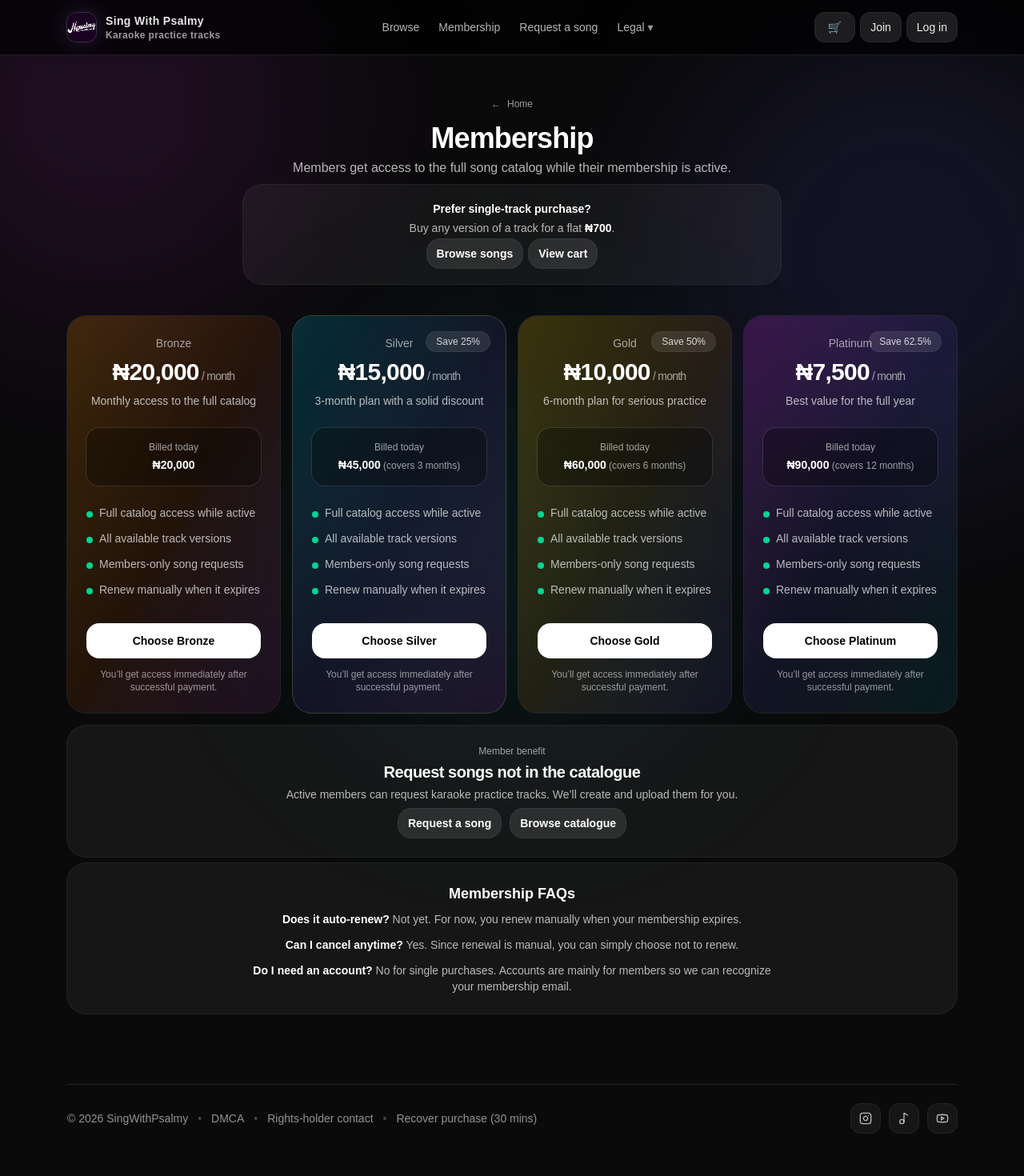
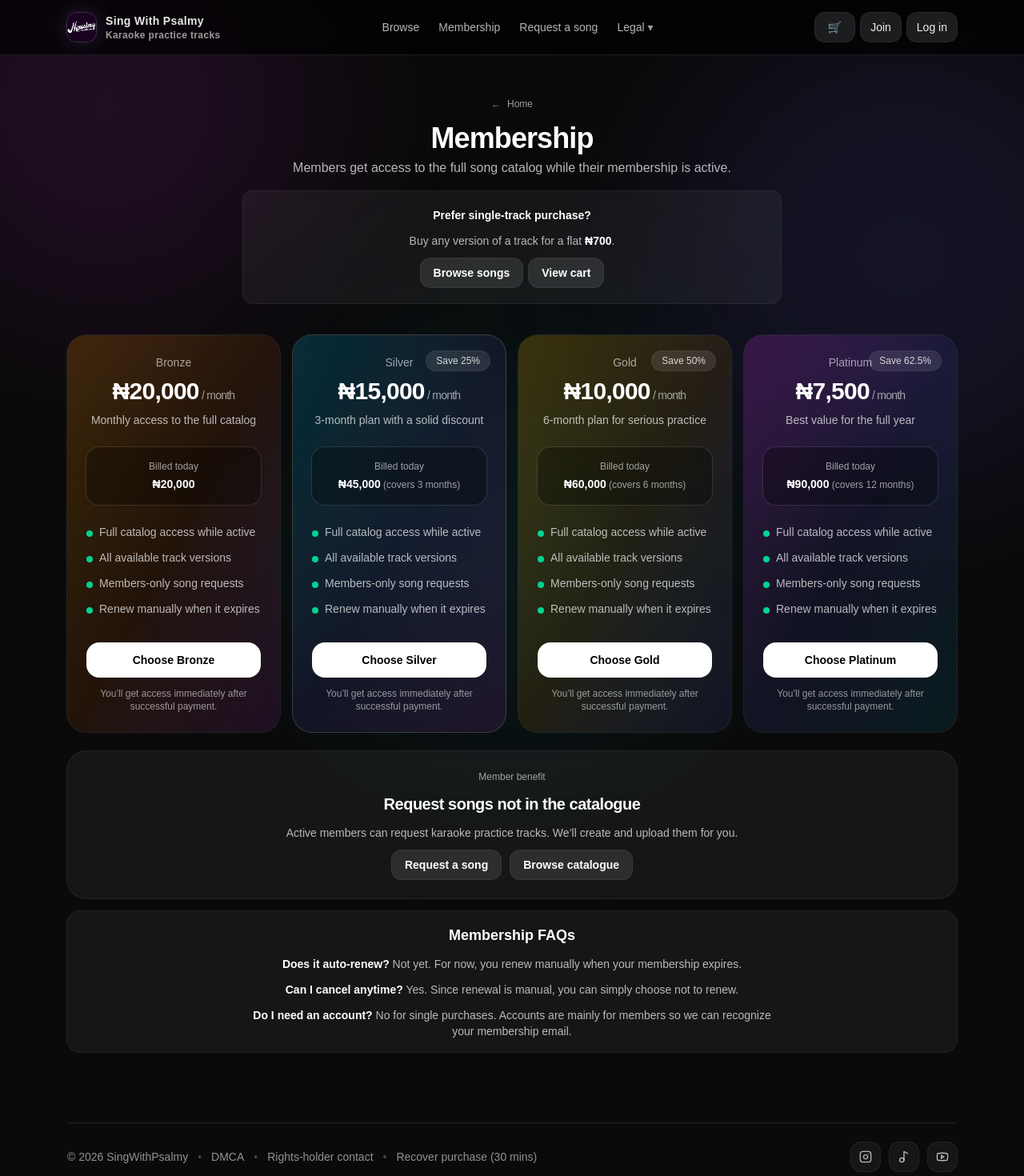
Before and after one commit to McPsalmy/singwithpsalmy, a Next.js app: page /membership in a window 1280 px wide. Shown: the top 1470 px of the page at 80% size. Built offline with nearby package versions, Linux system fonts and the light colour scheme; no server answers.

Commit message:
membership

```diff
--- a/app/membership/page.tsx
+++ b/app/membership/page.tsx
@@ -246,16 +246,16 @@ export default function MembershipPage() {
                 </div>
               ) : null}
 
-              <div className="mt-1 flex flex-wrap justify-center gap-2">
+              <div className="mt-4 flex flex-wrap justify-center gap-2">
                 <a
                   href="/account"
-                  className="rounded-2xl bg-white/10 px-3 py-2 text-sm font-semibold ring-1 ring-white/15 hover:bg-white/15"
+                  className="rounded-xl bg-white/10 px-4 py-2 text-sm font-semibold ring-1 ring-white/15 hover:bg-white/15"
                 >
                   Go to account
                 </a>
                 <a
                   href="/browse"
-                  className="rounded-2xl bg-white/10 px-3 py-2 text-sm font-semibold ring-1 ring-white/15 hover:bg-white/15"
+                  className="rounded-xl bg-white/10 px-4 py-2 text-sm font-semibold ring-1 ring-white/15 hover:bg-white/15"
                 >
                   Browse songs
                 </a>
@@ -264,22 +264,22 @@ export default function MembershipPage() {
           ) : null}
 
           {/* Single-track purchase note */}
-          <div className="mt-2 rounded-3xl bg-white/5 p-5 ring-1 ring-white/10">
+          <div className="mt-4 rounded-xl bg-white/5 p-5 ring-1 ring-white/10">
             <div className="text-sm font-semibold">Prefer single-track purchase?</div>
-            <p className="mt-1 text-sm text-white/70">
+            <p className="mt-3 text-sm text-white/70">
               Buy any version of a track for a flat{" "}
               <span className="font-semibold text-white">₦700</span>.
             </p>
-            <div className="mt-1 flex flex-wrap justify-center gap-2">
+            <div className="mt-3 flex flex-wrap justify-center gap-2">
               <a
                 href="/browse"
-                className="rounded-2xl bg-white/10 px-3 py-2 text-sm font-semibold ring-1 ring-white/15 hover:bg-white/15"
+                className="rounded-xl bg-white/10 px-4 py-2 text-sm font-semibold ring-1 ring-white/15 hover:bg-white/15"
               >
                 Browse songs
               </a>
               <a
                 href="/cart"
-                className="rounded-2xl bg-white/10 px-3 py-2 text-sm font-semibold ring-1 ring-white/15 hover:bg-white/15"
+                className="rounded-xl bg-white/10 px-4 py-2 text-sm font-semibold ring-1 ring-white/15 hover:bg-white/15"
               >
                 View cart
               </a>
@@ -372,25 +372,25 @@ export default function MembershipPage() {
         </div>
 
         {/* Member benefit block */}
-        <div className="mt-4 rounded-3xl bg-white/5 p-6 ring-1 ring-white/10 text-center">
+        <div className="mt-6 rounded-3xl bg-white/5 p-6 ring-1 ring-white/10 text-center">
           <div className="mx-auto max-w-3xl">
             <div className="text-xs text-white/60">Member benefit</div>
-            <h2 className="mt-1 text-xl font-semibold tracking-tight">Request songs not in the catalogue</h2>
-            <p className="mx-auto mt-1 max-w-2xl text-sm text-white/70">
+            <h2 className="mt-3 text-xl font-semibold tracking-tight">Request songs not in the catalogue</h2>
+            <p className="mx-auto mt-3 max-w-2xl text-sm text-white/70">
               Active members can request karaoke practice tracks. We’ll create and upload them
               for you.
             </p>
 
-            <div className="mt-2 flex flex-wrap justify-center gap-3">
+            <div className="mt-3 flex flex-wrap justify-center gap-3">
               <a
                 href="/request"
-                className="rounded-2xl bg-white/10 px-3 py-2 text-sm text-center font-semibold ring-1 ring-white/15 hover:bg-white/15"
+                className="rounded-xl bg-white/10 px-4 py-2 text-sm text-center font-semibold ring-1 ring-white/15 hover:bg-white/15"
               >
                 Request a song
               </a>
               <a
                 href="/browse"
-                className="rounded-2xl bg-white/10 px-3 py-2 text-sm text-center font-semibold ring-1 ring-white/15 hover:bg-white/15"
+                className="rounded-xl bg-white/10 px-4 py-2 text-sm text-center font-semibold ring-1 ring-white/15 hover:bg-white/15"
               >
                 Browse catalogue
               </a>
@@ -399,9 +399,9 @@ export default function MembershipPage() {
         </div>
 
         {/* FAQs */}
-        <div className="mt-2 rounded-3xl bg-white/5 p-6 ring-1 ring-white/10 text-center">
-          <h2 className="text-lg font-semibold">Membership FAQs</h2>
-          <div className="mx-auto mt-2 max-w-2xl space-y-3 text-sm text-white/70">
+        <div className="mt-4 rounded-2xl bg-white/5 p-4 ring-1 ring-white/10">
+          <h2 className="text-lg text-center font-semibold">Membership FAQs</h2>
+          <div className="mx-auto mt-3 max-w-2xl space-y-3 text-sm text-white/70">
             <p>
               <span className="font-semibold text-white">Does it auto-renew?</span>{" "}
               Not yet. For now, you renew manually when your membership expires.
```
